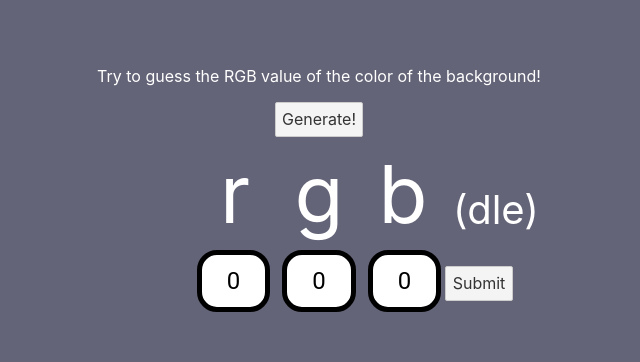
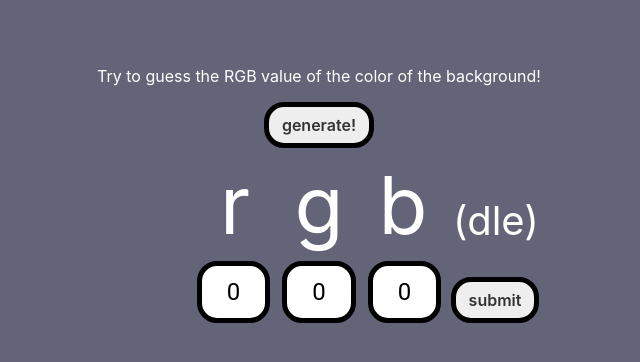
Before and after one commit to Syltaris/rgbdle, a Svelte app: page / in a window 1280 px wide. Shown: the top 362 px of the page, without its empty margins (321-961 px from the left). Built offline with nearby package versions, Linux system fonts and the light colour scheme.

Commit message:
more styling

```diff
--- a/public/global.css
+++ b/public/global.css
@@ -50,8 +50,16 @@ input:disabled {
 
 button {
   color: #333;
-  background-color: #f4f4f4;
+  background-color: #eeeeee;
   outline: none;
+
+  border: 5px solid black;
+  border-radius: 20px;
+  font-weight: 600;
+  font-size: 1rem;
+  cursor: pointer;
+  text-transform: lowercase;
+  padding: 0.5em 0.8em;
 }
 
 button:disabled {
--- a/src/App.svelte
+++ b/src/App.svelte
@@ -83,7 +83,7 @@
       <button
         style="
 			position: absolute;
-			margin-left: 20rem;
+			margin-left: 22rem;
 			margin-top: 1em;
 		"
         on:click={submitAnswer}
@@ -93,7 +93,7 @@
     </div>
 
     {#each guesses as guess}
-      <div class="ansboxes-container">
+      <div class="guesses-container">
         <AnswerBox id="first-ansbox" disabled value={guess[0]} />
         <AnswerBox disabled value={guess[1]} />
         <AnswerBox disabled value={guess[2]} />
@@ -116,9 +116,7 @@
     font-weight: 400;
   }
 
-  p {
-  }
-
+  .guesses-container,
   .ansboxes-container,
   .ansboxes-container-header {
     display: flex;
@@ -130,6 +128,13 @@
   .ansboxes-container-header > span {
     width: 4.5rem;
     margin-bottom: 4px;
+  }
+  .guesses-container {
+    opacity: 1;
+    animation-name: fadeInOpacity;
+    animation-iteration-count: 1;
+    animation-timing-function: ease-in;
+    animation-duration: 0.3s;
   }
 
   .container {
@@ -151,4 +156,13 @@
       max-width: none;
     }
   }
+
+  @keyframes fadeInOpacity {
+    0% {
+      opacity: 0;
+    }
+    100% {
+      opacity: 1;
+    }
+  }
 </style>
--- a/src/components/AnswerBox.svelte
+++ b/src/components/AnswerBox.svelte
@@ -49,20 +49,5 @@
     text-align: center;
     padding: 0.5em;
     margin: 0;
-
-    opacity: 1;
-    animation-name: fadeInOpacity;
-    animation-iteration-count: 1;
-    animation-timing-function: ease-in;
-    animation-duration: 0.3s;
-  }
-
-  @keyframes fadeInOpacity {
-    0% {
-      opacity: 0;
-    }
-    100% {
-      opacity: 1;
-    }
   }
 </style>
```
